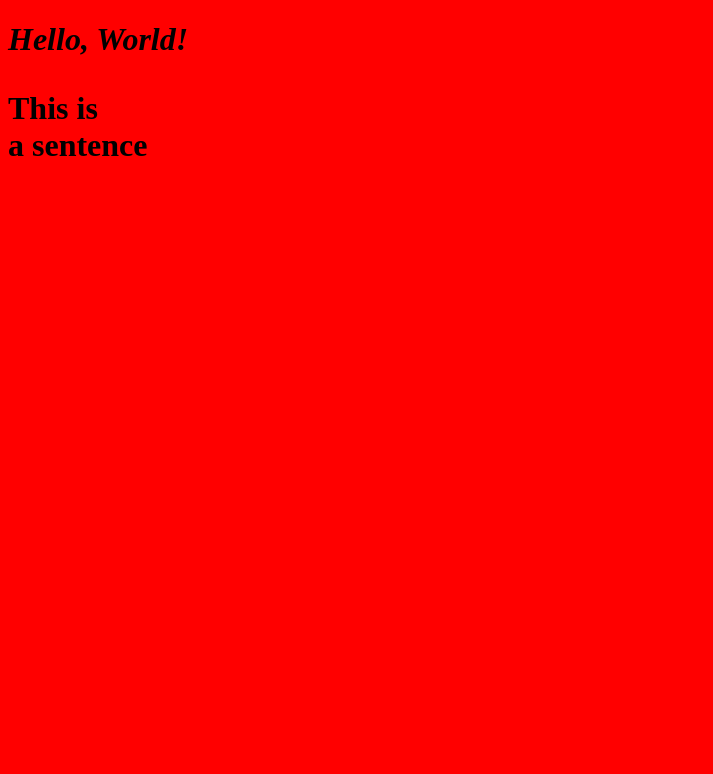
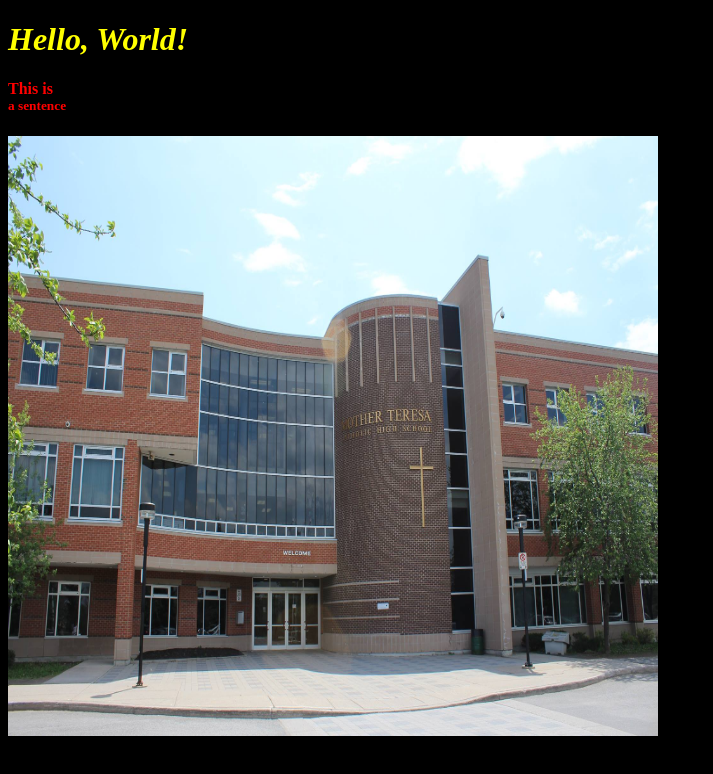
Before and after one commit to Johnny-Reynolds/ICS2O-Unit0-06-HTML, a plain HTML site: page index.html in a window 1280 px wide. Shown: the whole page, without its empty margins (0-713 px from the left). Drawn offline with Linux system fonts and the light colour scheme.

Commit message:
changed index

```diff
--- a/index.html
+++ b/index.html
@@ -4,9 +4,9 @@
     <meta charset="utf-8">
     <title>Published Webpage</title>
   </head>
-  <body style=background-color:red;>
-    <h1 style=color:black;><i>Hello, World!</i></h1>
-    <p style=font-size:200%;><b>This is<br>a sentence</b></p>
-    <img>
+  <body style=background-color:black;>
+    <h1 style="color:yellow;"> <i>Hello, World!</i></h1>
+    <p style="color:red;"style="font-size:200%;"> <b>This is<br><sup>a sentence</sup></b></p>
+    <img src="./images/mths.jpg" alt="MTHS" width="650" height="600">
   </body>
 </html>
```
Also changed, not shown: images/mths.jpg (added).
